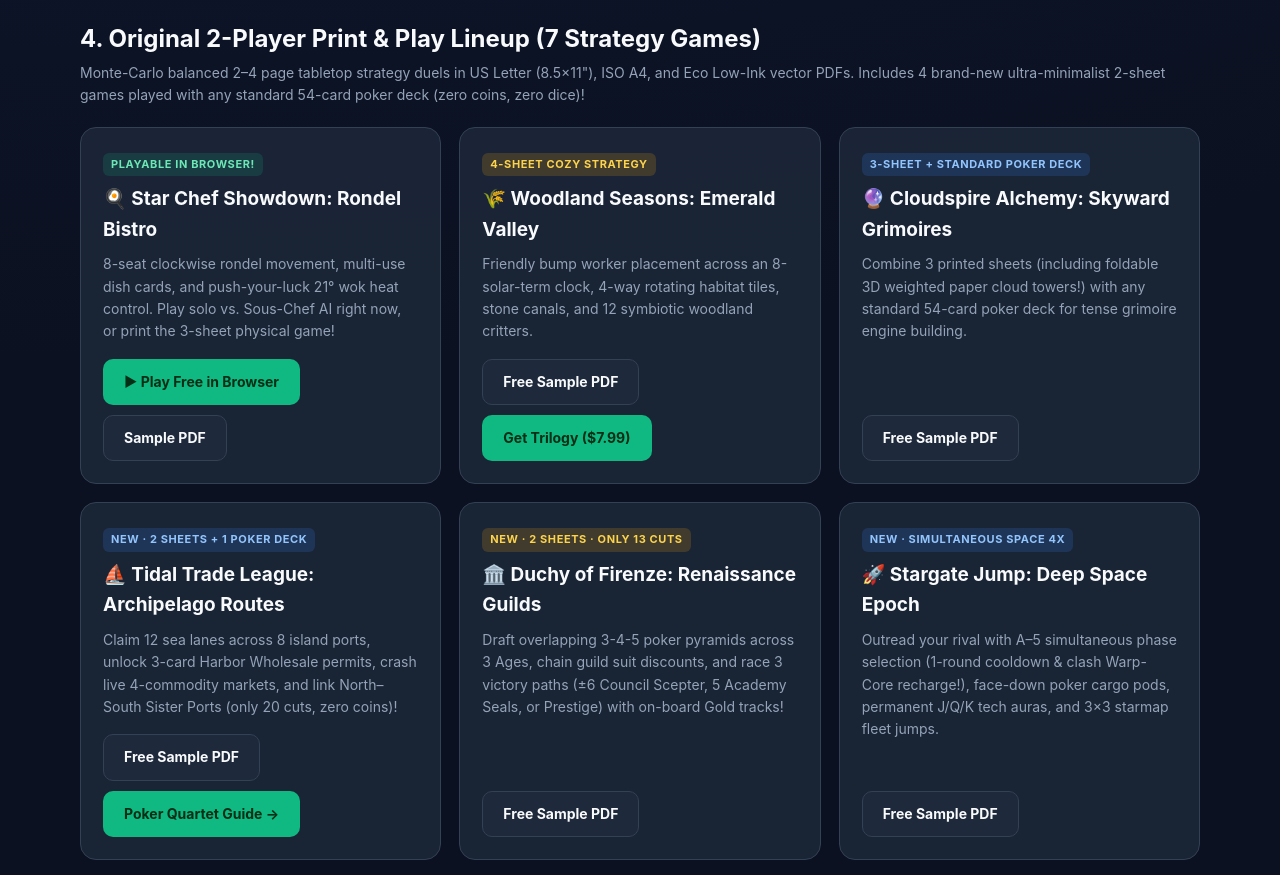
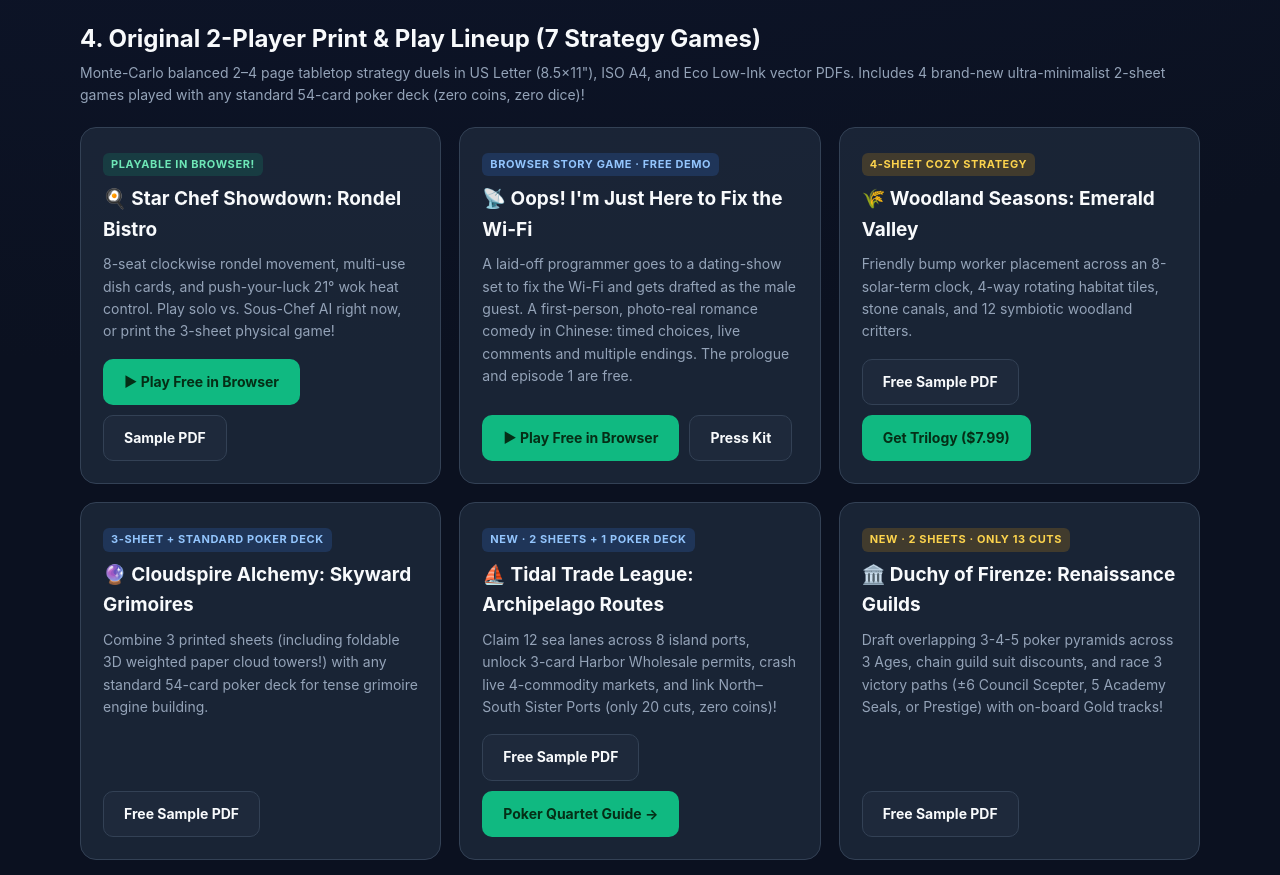
Before and after one commit to 963239327/craftleaf-studio, a plain HTML site: page index.html in a window 1280 px wide. Shown: the part 2680-3555 px from the top of the page. Drawn offline with Linux system fonts and the light colour scheme.

Commit message:
Add a card for the browser story game 糟了！我只是来恋综修网线的
Links the free web demo (?ref=studio), its press kit and its itch.io page.

Co-authored-by: Copilot <223556219+Copilot@users.noreply.github.com>

```diff
--- a/index.html
+++ b/index.html
@@ -384,6 +384,23 @@
 
         <article class="card">
           <div>
+            <span class="card-tag tag-blue" data-lang="en">Browser Story Game · Free Demo</span>
+            <span class="card-tag tag-blue" data-lang="zh">网页互动剧 · 免费试玩</span>
+            <h3 data-lang="en">📡 Oops! I'm Just Here to Fix the Wi-Fi</h3>
+            <h3 data-lang="zh">📡 《糟了！我只是来恋综修网线的》</h3>
+            <p data-lang="en">A laid-off programmer goes to a dating-show set to fix the Wi-Fi and gets drafted as the male guest. A first-person, photo-real romance comedy in Chinese: timed choices, live comments and multiple endings. The prologue and episode 1 are free.</p>
+            <p data-lang="zh">被裁员的程序员去恋综片场修网线，结果被总导演抓去当男嘉宾。第一人称真人风互动恋爱喜剧：限时抉择、弹幕和多结局，序章和第一集免费。</p>
+          </div>
+          <div class="card-actions">
+            <a class="btn btn-primary" href="https://oopswifi.github.io/?ref=studio" target="_blank" rel="noopener" data-lang="en">▶ Play Free in Browser</a>
+            <a class="btn btn-primary" href="https://oopswifi.github.io/?ref=studio" target="_blank" rel="noopener" data-lang="zh">▶ 免费在线试玩</a>
+            <a class="btn btn-secondary" href="https://oopswifi.github.io/press.html" target="_blank" rel="noopener" data-lang="en">Press Kit</a>
+            <a class="btn btn-secondary" href="https://oopswifi.github.io/press.html" target="_blank" rel="noopener" data-lang="zh">媒体资料</a>
+          </div>
+        </article>
+
+        <article class="card">
+          <div>
             <span class="card-tag tag-amber">4-Sheet Cozy Strategy</span>
             <h3 data-lang="en">🌾 Woodland Seasons: Emerald Valley</h3>
             <h3 data-lang="zh">🌾 《四季森友》八轮节气时钟 × 四向旋转生态方片</h3>
```
Also changed, not shown: 1 other file.
